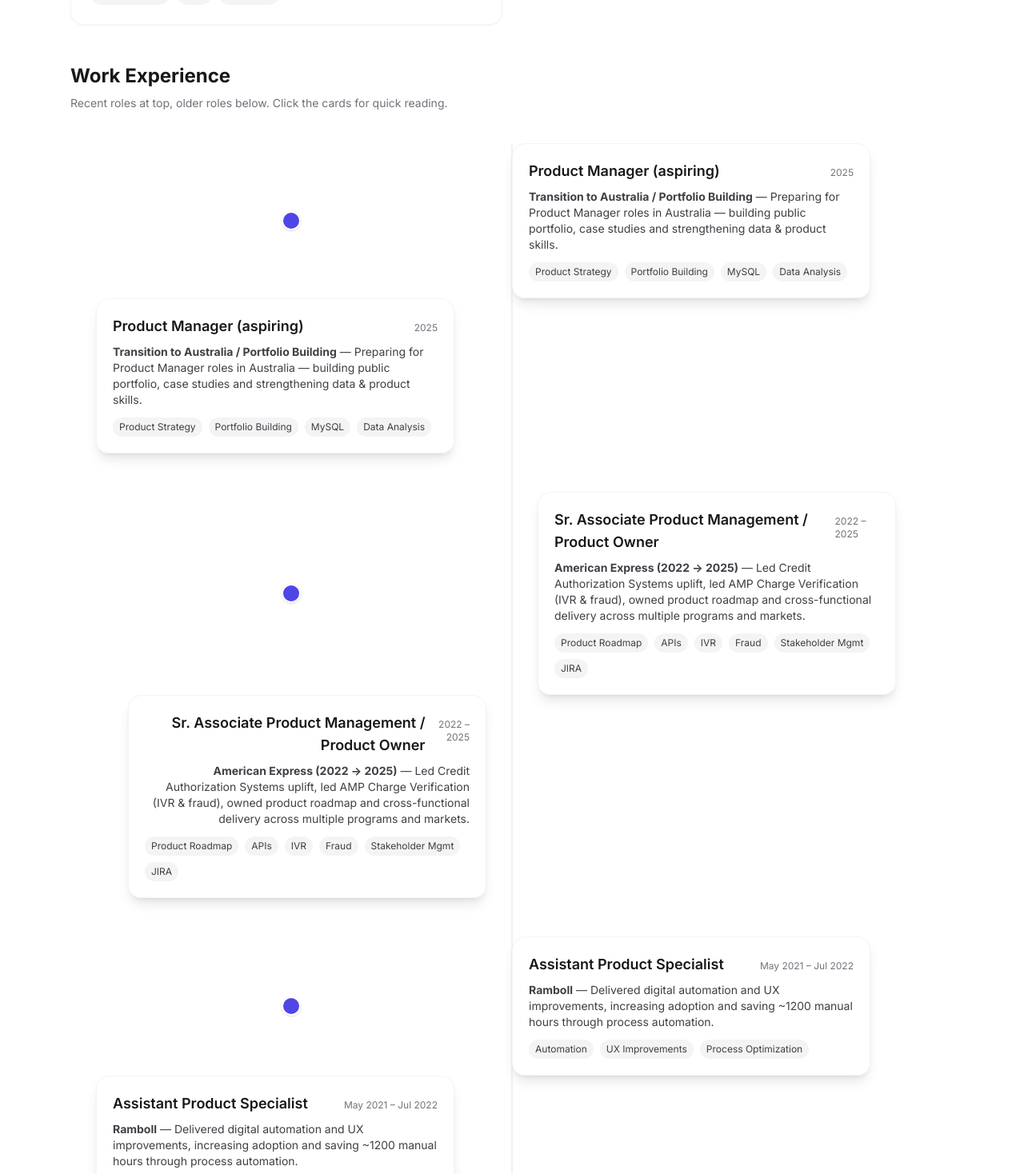
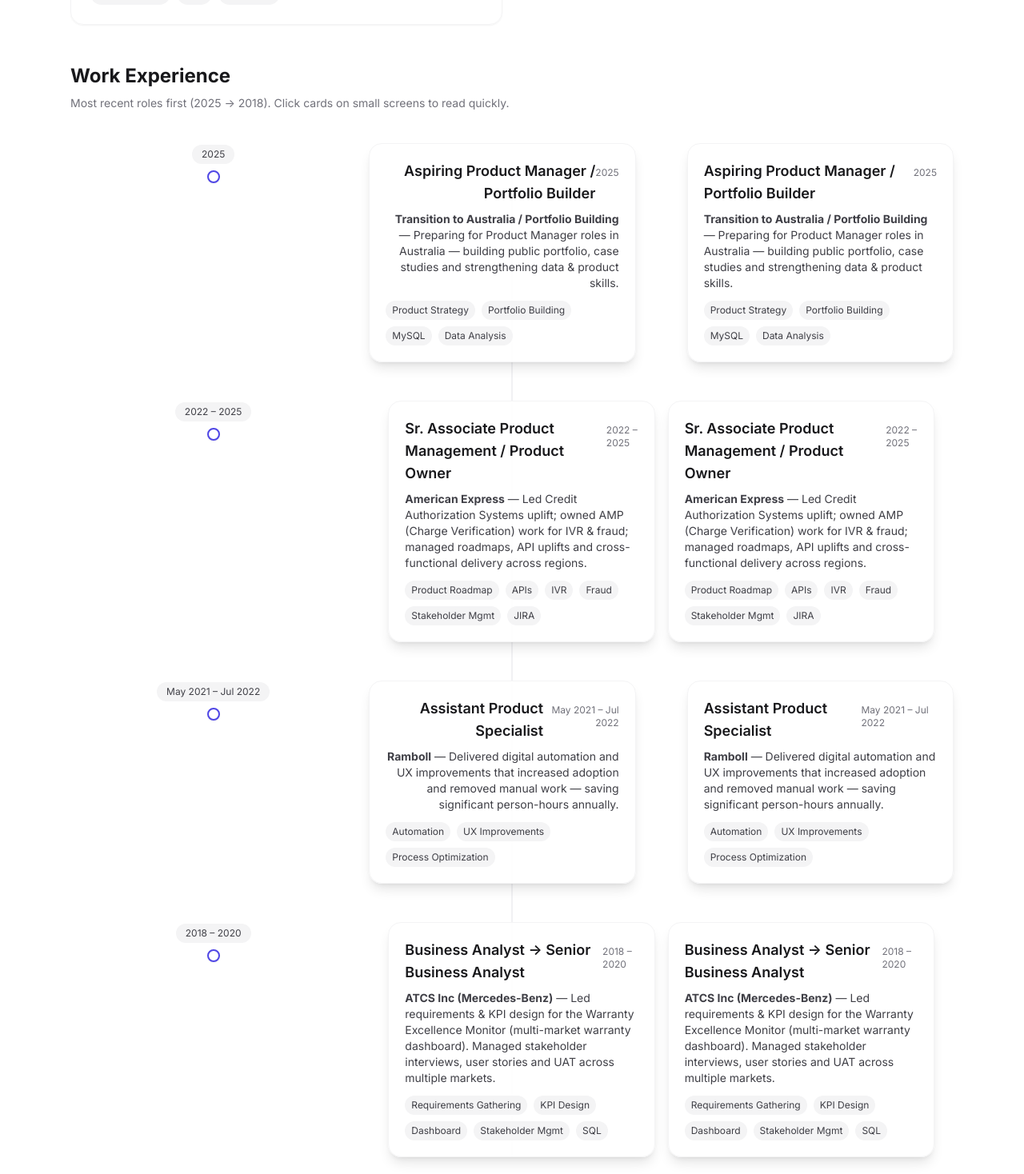
Before and after one commit to meenakshiv-pixel/meenakshi-portfolio, a Next.js app: page / in a window 1280 px wide. Shown: the part 1042-2510 px from the top of the page at 80% size. Built offline with nearby package versions, Linux system fonts and the light colour scheme.

Commit message:
Timeline: one role per company + cleaned center markers

```diff
--- a/pages/index.js
+++ b/pages/index.js
@@ -12,15 +12,12 @@ const CONTACT = {
   resume: '/Meenakshi_Resume_UPDATED.pdf'
 };
 
-/**
- * TIMELINE (descending order for rendering so 2025 appears at the top)
- * Option B: combine AMEX 2022-2025 as a single card.
- */
+// TIMELINE: one role per company (Option B style - AMEX combined)
 const TIMELINE = [
   {
     date: '2025',
     company: 'Transition to Australia / Portfolio Building',
-    role: 'Product Manager (aspiring)',
+    role: 'Aspiring Product Manager / Portfolio Builder',
     summary:
       'Preparing for Product Manager roles in Australia — building public portfolio, case studies and strengthening data & product skills.',
     skills: ['Product Strategy', 'Portfolio Building', 'MySQL', 'Data Analysis'],
@@ -28,10 +25,10 @@ const TIMELINE = [
 
   {
     date: '2022 – 2025',
-    company: 'American Express (2022 → 2025)',
+    company: 'American Express',
     role: 'Sr. Associate Product Management / Product Owner',
     summary:
-      'Led Credit Authorization Systems uplift, led AMP Charge Verification (IVR & fraud), owned product roadmap and cross-functional delivery across multiple programs and markets.',
+      'Led Credit Authorization Systems uplift; owned AMP (Charge Verification) work for IVR & fraud; managed roadmaps, API uplifts and cross-functional delivery across regions.',
     skills: ['Product Roadmap', 'APIs', 'IVR', 'Fraud', 'Stakeholder Mgmt', 'JIRA'],
   },
 
@@ -40,7 +37,7 @@ const TIMELINE = [
     company: 'Ramboll',
     role: 'Assistant Product Specialist',
     summary:
-      'Delivered digital automation and UX improvements, increasing adoption and saving ~1200 manual hours through process automation.',
+      'Delivered digital automation and UX improvements that increased adoption and removed manual work — saving significant person-hours annually.',
     skills: ['Automation', 'UX Improvements', 'Process Optimization'],
   },
 
@@ -49,23 +46,11 @@ const TIMELINE = [
     company: 'ATCS Inc (Mercedes-Benz)',
     role: 'Business Analyst → Senior Business Analyst',
     summary:
-      'Led requirements & KPI design for the Warranty Excellence Monitor (multi-market warranty dashboard). Owned stakeholder interviews, user stories and UAT across markets.',
+      'Led requirements & KPI design for the Warranty Excellence Monitor (multi-market warranty dashboard). Managed stakeholder interviews, user stories and UAT across multiple markets.',
     skills: ['Requirements Gathering', 'KPI Design', 'Dashboard', 'Stakeholder Mgmt', 'SQL'],
-  },
-
-  {
-    date: 'Jul 2018',
-    company: 'ATCS Inc (start)',
-    role: 'Business Analyst (onboarding)',
-    summary:
-      'Joined ATCS and began discovery for warranty analytics & reporting projects for Mercedes-Benz markets.',
-    skills: ['Discovery', 'Stakeholder Interviews', 'Data Analysis'],
-  },
+  }
 ];
 
-/**
- * PROJECTS — removed Entrepreneurial & Global Transactional Survey Program per your request.
- */
 const PROJECTS = [
   {
     title: 'AMP Charge Verification Journey',
@@ -171,26 +156,26 @@ export default function Portfolio() {
             </div>
           </section>
 
-          {/* CAREER TIMELINE — top (2025) to bottom (2018) */}
+          {/* CAREER TIMELINE */}
           <section className="mt-12">
             <h2 className="text-2xl font-bold">Work Experience</h2>
-            <p className="mt-2 text-sm text-zinc-500">Recent roles at top, older roles below. Click the cards for quick reading.</p>
+            <p className="mt-2 text-sm text-zinc-500">Most recent roles first (2025 → 2018). Click cards on small screens to read quickly.</p>
 
             <div className="relative mt-10">
-              {/* vertical line center */}
-              <div className="absolute left-1/2 transform -translate-x-1/2 top-0 bottom-0 w-px bg-zinc-200 dark:bg-zinc-800" />
+              {/* center vertical line */}
+              <div className="absolute left-1/2 transform -translate-x-1/2 top-6 bottom-0 w-px bg-zinc-200 dark:bg-zinc-800" />
 
               <div className="space-y-12">
                 {TIMELINE.map((item, idx) => {
-                  const isRight = idx % 2 === 0; // alternate: top item (idx=0) place right, next left, etc. (you can flip)
+                  const isRight = idx % 2 === 0; // alternate placement
                   return (
-                    <div key={item.date} className="relative">
-                      <div className="md:grid md:grid-cols-2 md:items-center">
-                        {/* Left column */}
-                        <div className={`md:col-span-1 ${isRight ? 'md:order-1 md:pr-8' : 'md:order-2 md:pr-8'}`}>
-                          <div className={`hidden md:block ${isRight ? '' : 'text-right'}`}>
-                            <div className="inline-block max-w-md">
-                              <div className="rounded-2xl border border-zinc-100 dark:border-zinc-800 bg-white/80 dark:bg-zinc-900/80 p-5 shadow-lg">
+                    <div key={item.company} className="relative">
+                      <div className="md:grid md:grid-cols-3 md:items-start gap-4">
+                        {/* left side (when isRight=false this will show card on left) */}
+                        <div className={`md:col-span-1 ${isRight ? 'md:order-1 md:pr-6' : 'md:order-3 md:pr-6'}`}>
+                          <div className={`hidden md:block ${isRight ? 'text-right' : ''}`}>
+                            <div className="inline-block">
+                              <div className="rounded-2xl border border-zinc-100 dark:border-zinc-800 bg-white/90 dark:bg-zinc-900/80 p-5 shadow-lg max-w-md">
                                 <div className="flex items-baseline justify-between">
                                   <h4 className="font-semibold text-lg">{item.role}</h4>
                                   <span className="text-xs text-zinc-500">{item.date}</span>
@@ -206,16 +191,26 @@ export default function Portfolio() {
                           </div>
                         </div>
 
-                        {/* center dot */}
-                        <div className="md:col-span-0 flex justify-center">
-                          <div className="w-6 h-6 rounded-full bg-indigo-600 border-2 border-white dark:border-zinc-900 shadow z-10" />
+                        {/* center column - year badge + dot */}
+                        <div className="md:col-span-1 flex flex-col items-center">
+                          <div className="relative flex flex-col items-center">
+                            {/* year badge */}
+                            <div className="z-20 mb-2">
+                              <span className="inline-block text-xs font-medium px-3 py-1 rounded-full bg-zinc-100 dark:bg-zinc-800 text-zinc-700 dark:text-zinc-200">{item.date}</span>
+                            </div>
+
+                            {/* dot (fixed small clean style) */}
+                            <div className="z-20">
+                              <div className="w-4 h-4 rounded-full bg-white dark:bg-zinc-900 border-2 border-indigo-600 dark:border-indigo-500 shadow-sm" />
+                            </div>
+                          </div>
                         </div>
 
-                        {/* Right column */}
-                        <div className={`md:col-span-1 ${isRight ? 'md:order-2 md:pl-8' : 'md:order-1 md:pl-8'}`}>
-                          <div className={`hidden md:block ${isRight ? 'text-left' : ''}`}>
-                            <div className="inline-block max-w-md">
-                              <div className="rounded-2xl border border-zinc-100 dark:border-zinc-800 bg-white/80 dark:bg-zinc-900/80 p-5 shadow-lg">
+                        {/* right side (when isRight=true this will show card on right) */}
+                        <div className={`md:col-span-1 ${isRight ? 'md:order-3 md:pl-6' : 'md:order-1 md:pl-6'}`}>
+                          <div className={`hidden md:block ${isRight ? '' : ''}`}>
+                            <div className="inline-block">
+                              <div className="rounded-2xl border border-zinc-100 dark:border-zinc-800 bg-white/90 dark:bg-zinc-900/80 p-5 shadow-lg max-w-md">
                                 <div className="flex items-baseline justify-between">
                                   <h4 className="font-semibold text-lg">{item.role}</h4>
                                   <span className="text-xs text-zinc-500">{item.date}</span>
@@ -231,7 +226,7 @@ export default function Portfolio() {
                           </div>
                         </div>
 
-                        {/* Mobile stacked card (always visible on md:hidden) */}
+                        {/* mobile stacked card - shown under center column */}
                         <div className="md:hidden mt-6">
                           <div className="rounded-2xl border border-zinc-100 dark:border-zinc-800 bg-white/90 dark:bg-zinc-900/80 p-4 shadow-sm">
                             <div className="flex items-baseline justify-between">
@@ -246,6 +241,7 @@ export default function Portfolio() {
                             </div>
                           </div>
                         </div>
+
                       </div>
                     </div>
                   );
```
